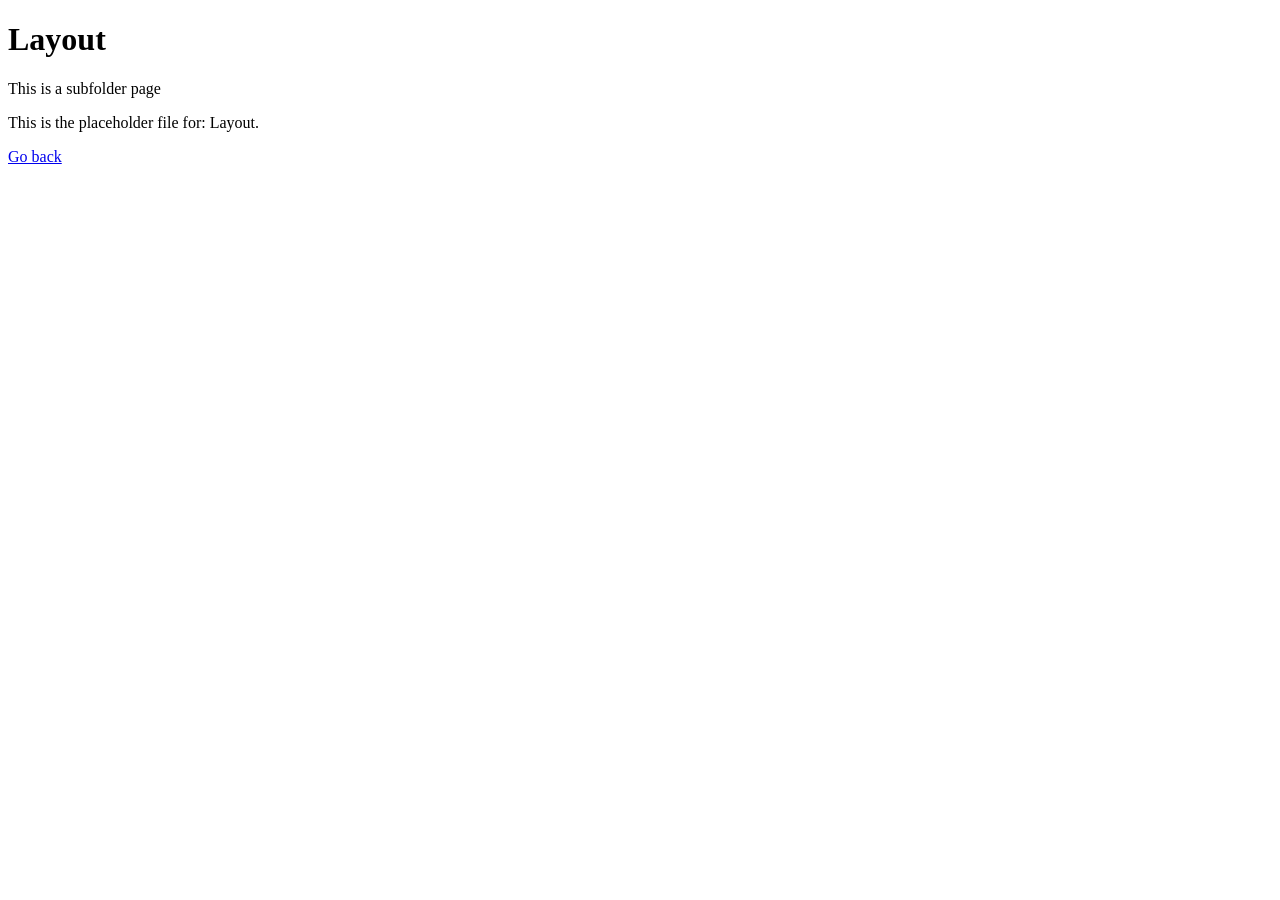
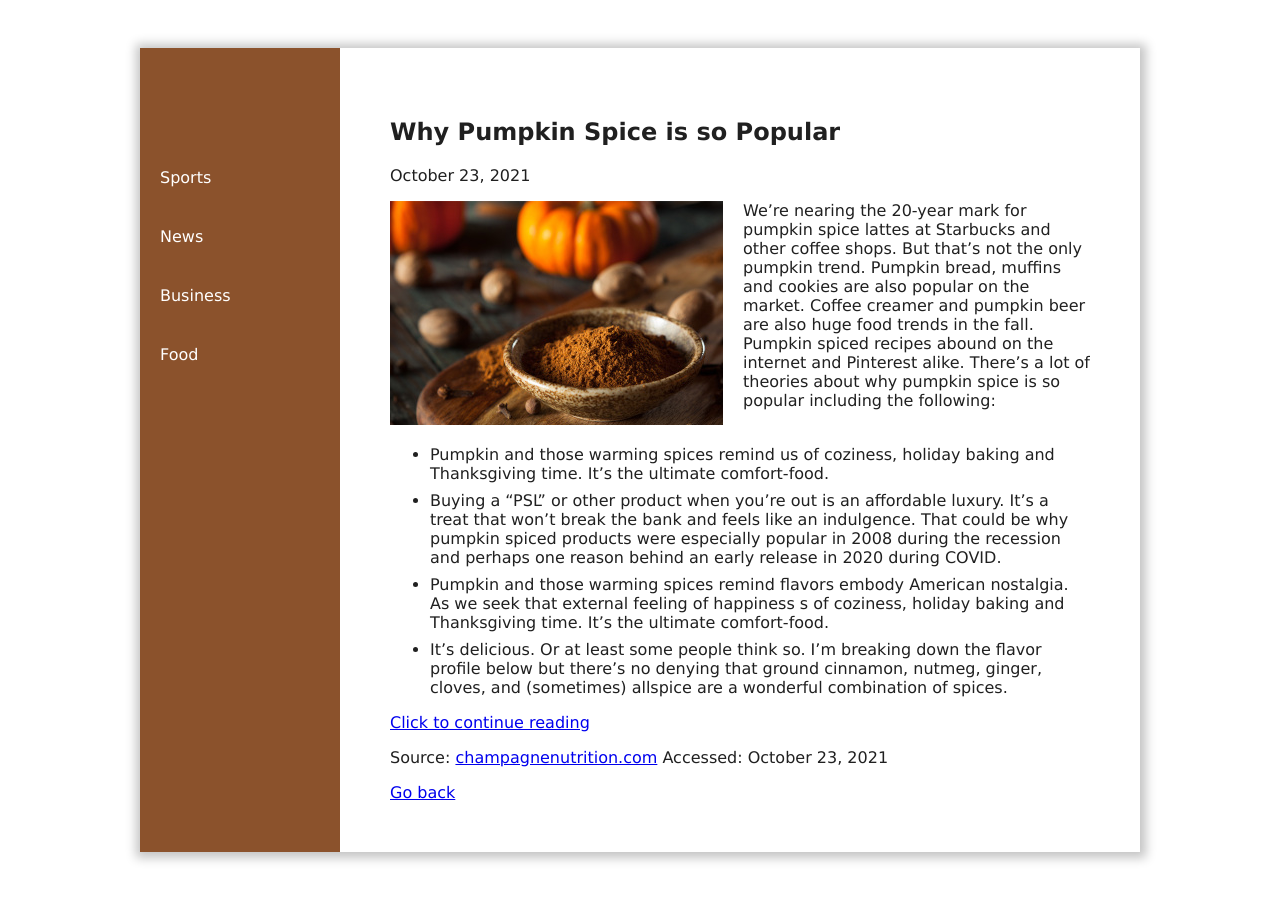
Before and after one commit to BarryMolina/INFOST-240, a plain HTML site: page layout/index.html in a window 1280 px wide. Before the commit the page ends 800 px from the top, so only its background shows below. Drawn offline with Linux system fonts and the light colour scheme.

Commit message:
Start css layout

```diff
--- /dev/null
+++ b/layout/css/main.css
@@ -0,0 +1,63 @@
+html {
+	box-sizing: border-box;
+}
+
+* {
+	box-sizing: inherit;
+}
+
+body {
+	font-family: Verdana, Geneva, Tahoma, sans-serif;
+	color: rgb(32, 32, 32);
+}
+
+.page {
+	margin: 3rem auto;
+	/* padding: 3rem; */
+	max-width: 1000px;
+	box-shadow: 1px 1px 10px 5px rgb(196, 196, 196);
+	display: flex;
+}
+
+.menu {
+	width: 200px;
+	flex-shrink: 0;
+	background-color: #8b522c;
+}
+
+.menu a {
+	color: white;
+	display: block;
+	padding: 20px;
+	text-decoration: none;
+}
+
+.menu a:hover {
+	background-color: #da8938;
+	color: black;
+}
+
+.menu ul {
+	margin: 100px 0;
+	padding: 0;
+	list-style-type: none;
+}
+
+main {
+	/* flex-grow: 1; */
+	padding: 50px;
+}
+
+article {
+	overflow: hidden;
+}
+
+article li {
+	margin: .5rem 0;
+	clear: both;
+}
+img {
+	float: left;
+	margin-right: 20px;
+	margin-bottom: 20px;
+}
--- a/layout/index.html
+++ b/layout/index.html
@@ -1,11 +1,39 @@
 <!DOCTYPE html>
-<html>
+<html lang="en">
+	<head>
+		<!-- BHM-10-23-2021 -->
+		<meta charset="UTF-8">
+		<meta name="viewport" content="width=device-width, initial-scale=1.0">
+		<title>CSS Layout</title>
+		<link rel="stylesheet" type="text/css" href="css/main.css">
+	</head>
   <body>
-
-    <h1>Layout</h1>
-    <p>This is a subfolder page</p>
-    <p>This is the placeholder file for: Layout.</p>
-		<a href="../index.html">Go back</a>
-
+		<div class="page">
+			<div class="menu">
+				<ul>
+					<li><a href="#">Sports</a></li>
+					<li><a href="#">News</a></li>
+					<li><a href="#">Business</a></li>
+					<li><a href="#">Food</a></li>
+				</ul>
+			</div>
+			<main>
+				<article>
+					<h2>Why Pumpkin Spice is so Popular</h2>
+					<p class="date">October 23, 2021</p>
+					<img src="images/pumkinspice.jpeg">
+					<p>We’re nearing the 20-year mark for pumpkin spice lattes at Starbucks and other coffee shops. But that’s not the only pumpkin trend. Pumpkin bread, muffins and cookies are also popular on the market. Coffee creamer and pumpkin beer are also huge food trends in the fall. Pumpkin spiced recipes abound on the internet and Pinterest alike. There’s a lot of theories about why pumpkin spice is so popular including the following:</p>
+					<ul>
+						<li>Pumpkin and those warming spices remind us of coziness, holiday baking and Thanksgiving time. It’s the ultimate comfort-food.</li>
+						<li>Buying a “PSL” or other product when you’re out is an affordable luxury. It’s a treat that won’t break the bank and feels like an indulgence. That could be why pumpkin spiced products were especially popular in 2008 during the recession and perhaps one reason behind an early release in 2020 during COVID.</li>
+						<li>Pumpkin and those warming spices remind flavors embody American nostalgia. As we seek that external feeling of happiness s of coziness, holiday baking and Thanksgiving time. It’s the ultimate comfort-food.</li>
+						<li>It’s delicious. Or at least some people think so. I’m breaking down the flavor profile below but there’s no denying that ground cinnamon, nutmeg, ginger, cloves, and (sometimes) allspice are a wonderful combination of spices.</li>
+					</ul>
+					<a href="https://www.nytimes.com/" target="_blank">Click to continue reading</a>
+					<p class="date">Source: <a href="https://champagnenutrition.com/why-pumpkin-spice-is-so-popular/" target="_blank">champagnenutrition.com</a> Accessed: October 23, 2021</p>
+				</article>
+				<a href="../index.html">Go back</a>
+			</main>
+		</div>
   </body>
 </html>
```
Also changed, not shown: layout/images/pumkinspice.jpeg (added).
